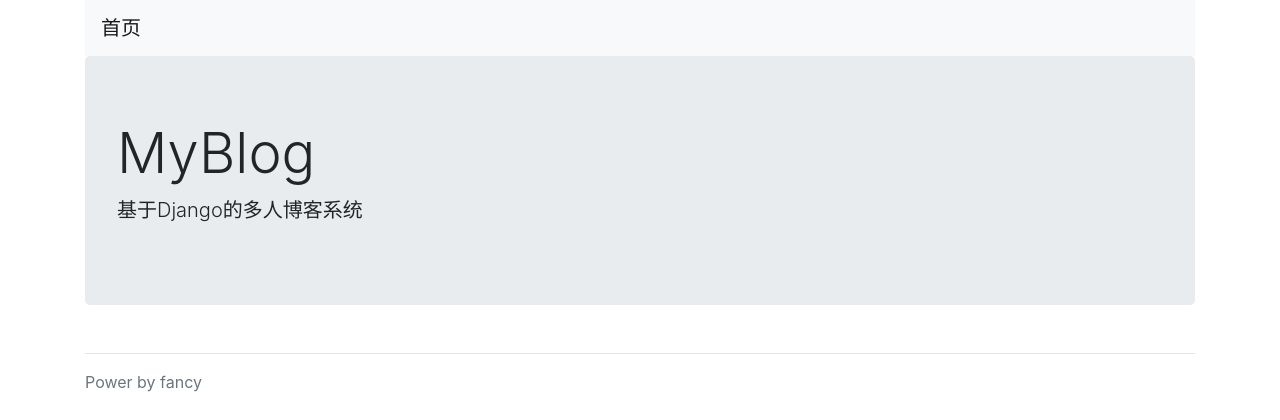
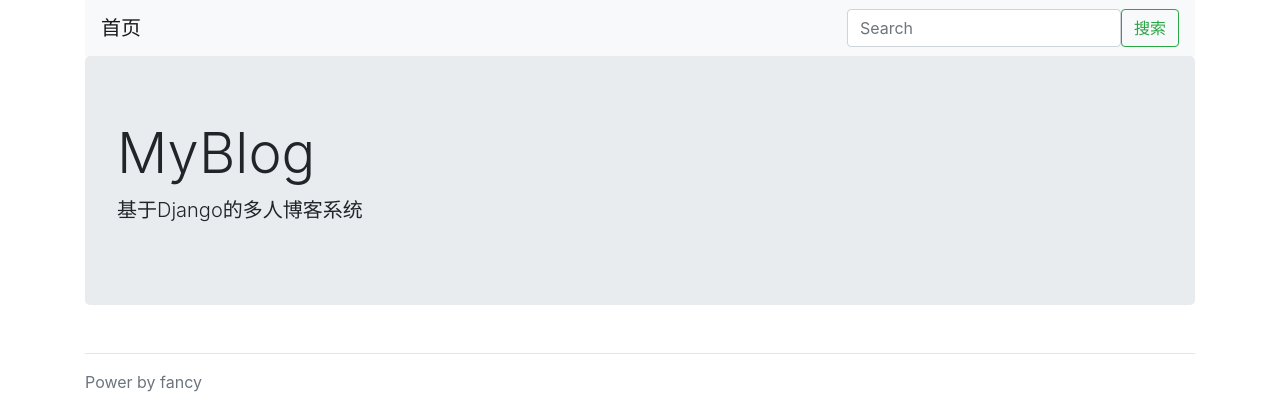
Before and after one commit to fancyabc/MyBlog, a Django app: page / in a window 1280 px wide. Shown: the top 420 px of the page. Run offline with Django 4.2, Linux system fonts and the light colour scheme; data that the repository does not hold is empty; some libraries are stand-ins or nearby versions.

Commit message:
增加了根据title和desc搜索的功能

```diff
--- a/MyBlog/MyBlog/themes/bootstrap/templates/blog/base.html
+++ b/MyBlog/MyBlog/themes/bootstrap/templates/blog/base.html
@@ -24,6 +24,10 @@
                     </li>
                 {% endfor %}
             </ul>
+            <form class="form-inline" action='/search/' method='GET'>
+                <input class="form-control" type="search" name="keyword" placeholder="Search" aria-label="Search" value="{{ keyword }}">
+                <button class="btn btn-outline-success" type="submit">搜索</button>
+            </form>
         </nav>
         <div class="jumbotron">
             <h1 class="display-4">MyBlog</h1>
--- a/MyBlog/MyBlog/urls.py
+++ b/MyBlog/MyBlog/urls.py
@@ -18,7 +18,8 @@ from django.urls import re_path
 
 from blog.views import (
     PostDetailView,TagView,
-    IndexView,CategoryView
+    IndexView,CategoryView,
+    SearchView
 )
 from config.views import links
 from .custom_site import custom_site
@@ -31,4 +32,5 @@ urlpatterns = [
     re_path(r'^links/$', links, name='links'),
     re_path(r'^super_admin/', admin.site.urls, name='super-admin'), # 系统管理员，管理用户
     re_path(r'^admin/', custom_site.urls, name='admin'), # 管理业务
+    re_path(r'^search/$', SearchView.as_view(), name='search'),
 ]
--- a/MyBlog/blog/views.py
+++ b/MyBlog/blog/views.py
@@ -3,6 +3,7 @@ from django.shortcuts import render
 from django.http import HttpResponse
 from django.views.generic import DetailView, ListView
 from django.shortcuts import get_object_or_404
+from django.db.models import Q
 # Create your views here.
 from blog.models import Post,Tag,Category
 from config.models import SideBar
@@ -75,3 +76,19 @@ class PostDetailView(CommonViewMixin, DetailView):
     template_name = 'blog/detail.html'
     context_object_name = 'post'
     pk = 'post__id'
+
+
+class SearchView(IndexView):
+    def get_context_data(self):
+        context = super().get_context_data()
+        context.update({
+            'keyword': self.request.GET.get('keyword', '')
+        })
+        return context
+
+    def get_queryset(self):
+        queryset = super().get_queryset()
+        keyword = self.request.GET.get('keyword')
+        if not keyword:
+            return queryset
+        return queryset.filter(Q(title__icontains=keyword) | Q(desc__icontains=keyword))
```
